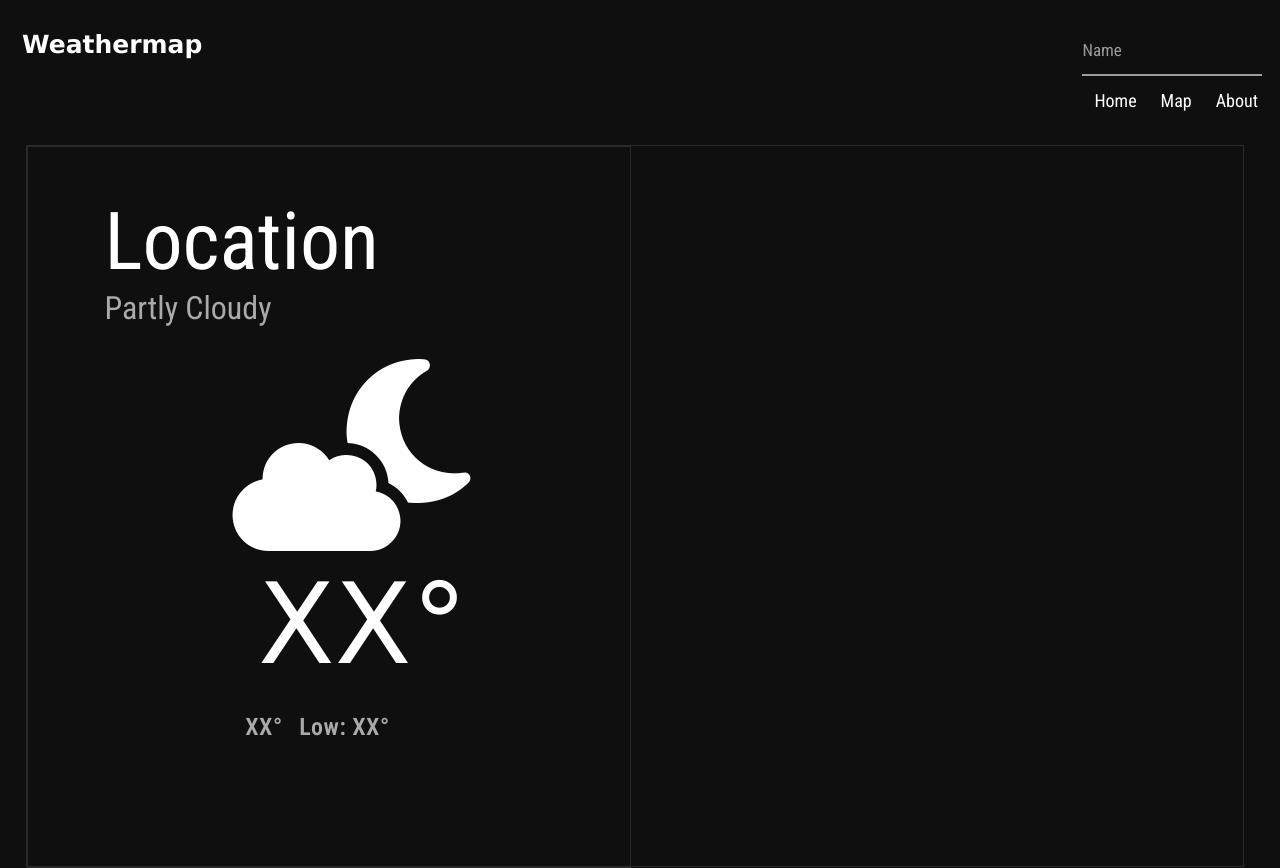
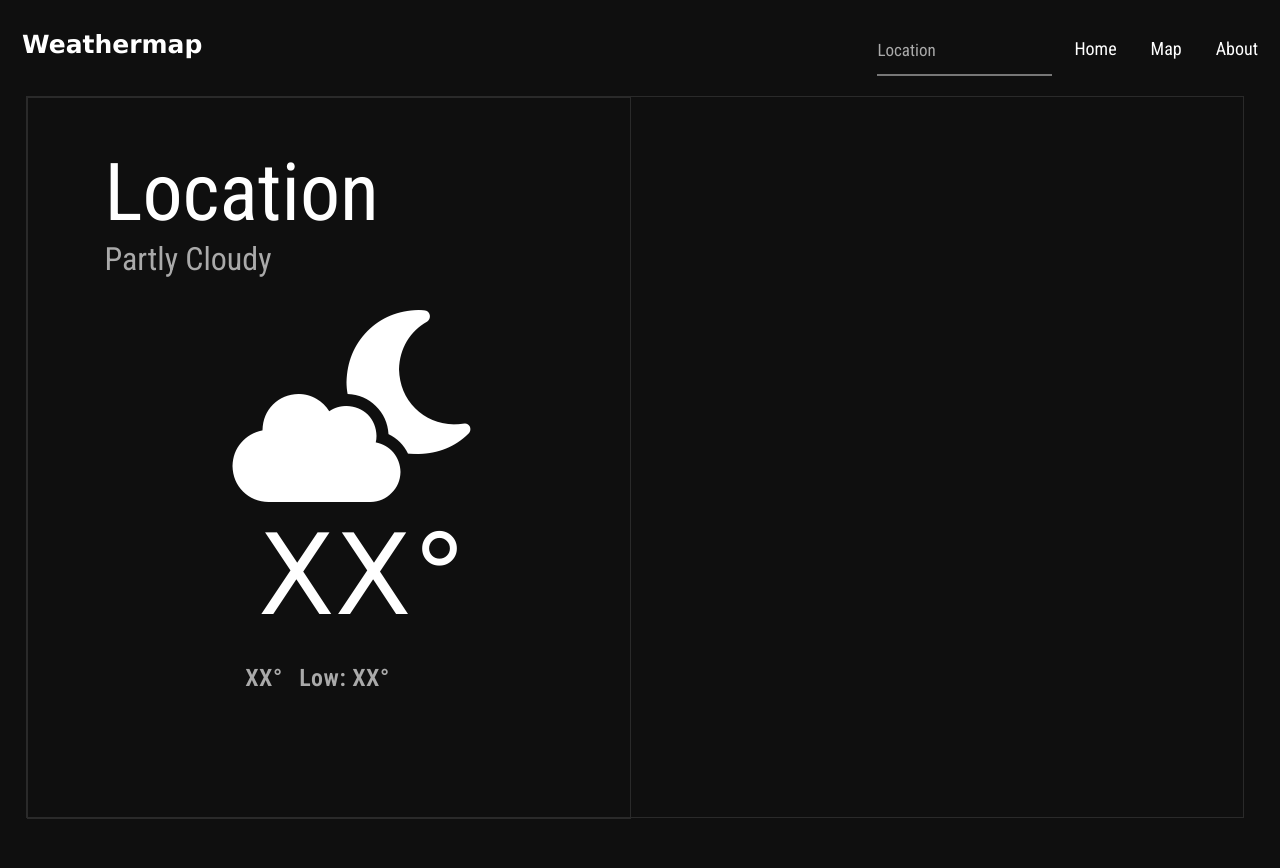
Before and after one commit to UjjwalOnGit/Weathermap, a plain HTML site: page index.html in a window 1280 px wide. After the commit the page ends 819 px from the top, so only its background shows below. Drawn offline with Linux system fonts and the light colour scheme; no server answers.

Commit message:
added search location

```diff
--- a/index.html
+++ b/index.html
@@ -14,10 +14,12 @@
   <div class="header">
     <a class="logo" href="#home">Weathermap</a>
     <div class="header-right">
+
       <div class="form__group field">
-        <input type="input" class="form__field" placeholder="Name" required="">
-        <label for="name" class="form__label">Name</label>
+        <input class="form__field" placeholder="Location">
+        <label for="name" class="form__label">Location</label>
     </div>
+
       <a href="#home">Home</a>
       <a href="#map">Map</a>
       <a href="#about">About</a>
--- a/style.css
+++ b/style.css
@@ -56,7 +56,10 @@ body {
 }
 
 .header-right {
+  display: flex;
+  align-items: center;
   float: right;
+  gap: 10px;
 }
 
 .mainBox {
@@ -96,10 +99,10 @@ body {
   font-family: "Roboto Condensed", sans-serif;
   width: 100%;
   border: none;
-  border-bottom: 2px solid #9b9b9b;
+  border-bottom: 2px solid var(--text-muted);
   outline: 0;
   font-size: 17px;
-  color: #fff;
+  color: var(--text-primary);
   padding: 7px 0;
   background: transparent;
   transition: border-color 0.2s;
@@ -121,7 +124,7 @@ body {
   display: block;
   transition: 0.2s;
   font-size: 17px;
-  color: #9b9b9b;
+  color: var(--text-secondary);
   pointer-events: none;
 }
 
@@ -129,7 +132,7 @@ body {
   padding-bottom: 6px;
   font-weight: 700;
   border-width: 3px;
-  border-image: linear-gradient(to right, #116399, #38caef);
+  border-color: var(--text-primary);
   border-image-slice: 1;
 }
 
@@ -139,7 +142,7 @@ body {
   display: block;
   transition: 0.2s;
   font-size: 17px;
-  color: #38caef;
+  color: var(--text-secondary);
   font-weight: 700;
 }
 
```
